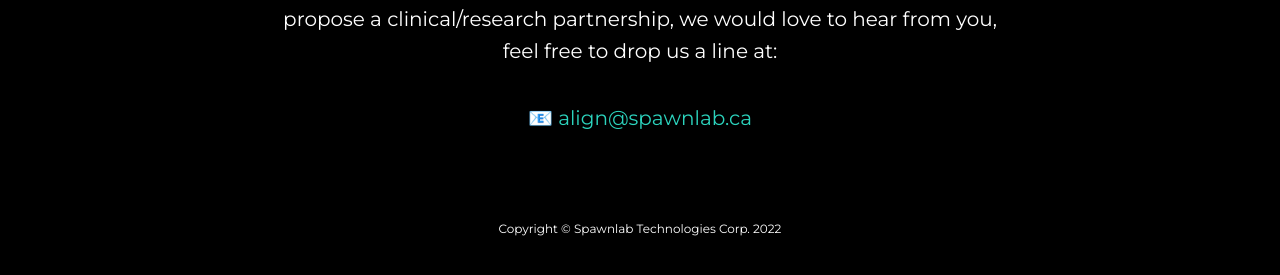
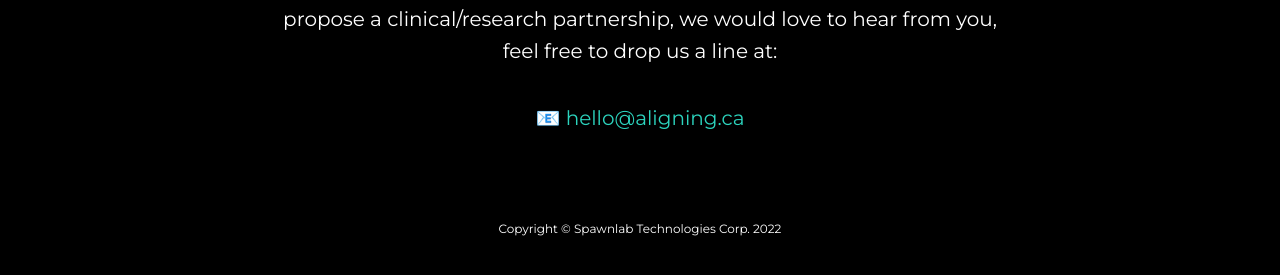
Before and after one commit to spawnlab/align-site, a Jekyll site: the page built from index.html, in a window 1280 px wide and 900 px high, scrolled down 1819 px. Shown: the part 612-887 px from the top of the window. Built offline with Jekyll 4.4.1, drawn with Linux system fonts in a browser that asks for light colours.

Commit message:
update email

```diff
--- a/_config.yml
+++ b/_config.yml
@@ -1,7 +1,7 @@
 # Site settings
 title: Align
 subtitle: We got your back!
-email: align@spawnlab.ca
+email: hello@aligning.ca
 url: https://aligning.ca
 description: Proactive Spinal Care Personalized Just For You.
 info: We are developing a spinal tracking technology which will help you function without any pain.
```
